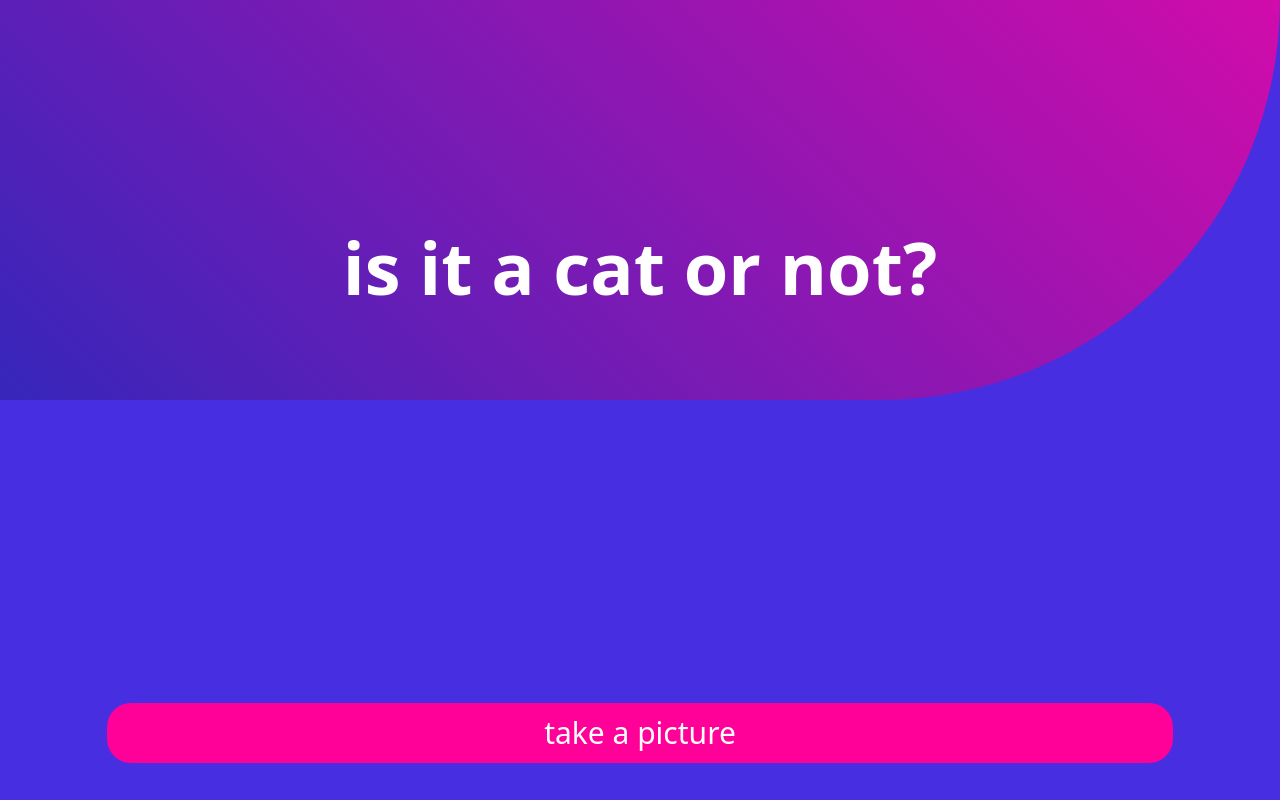
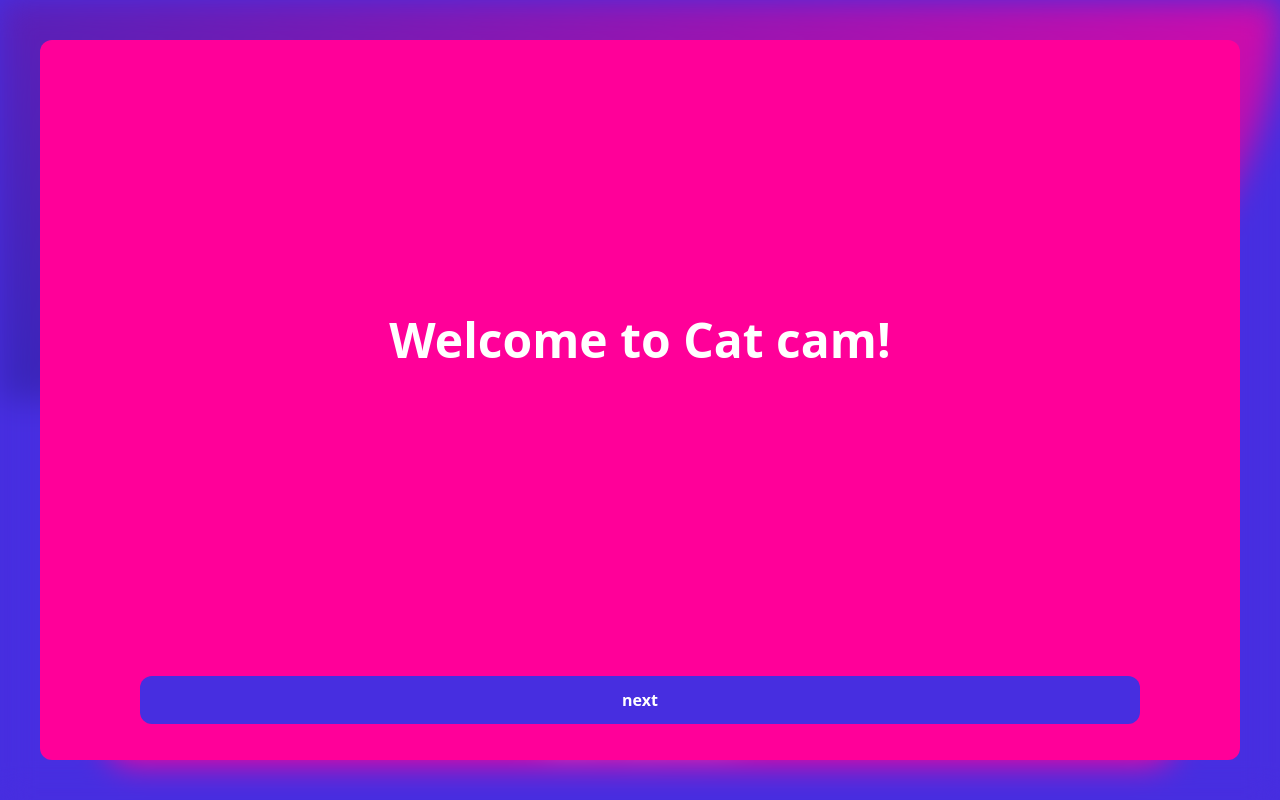
Before and after one commit to PonchoCeniceros/catcam, a React app in the folder mobile/: page / in a window 1280 px wide. Built offline with nearby package versions, Linux system fonts and the light colour scheme.

Commit message:
[main] adding instructions carousel

```diff
--- a/mobile/package.json
+++ b/mobile/package.json
@@ -26,6 +26,7 @@
     "babel-loader": "^9.1.2",
     "copy-webpack-plugin": "^11.0.0",
     "css-loader": "^6.7.3",
+    "file-loader": "^6.2.0",
     "html-webpack-plugin": "^5.5.0",
     "postcss-loader": "^7.0.2",
     "prefixer": "0.0.3",
--- /dev/null
+++ b/mobile/src/components/catCamera.js
@@ -0,0 +1,65 @@
+import React, { useRef, useState } from 'react';
+import '../assets/styles/layout.css';
+import PictureButton from './pictureButton';
+import { img2rgbArray, inference } from '../helpers/processImage';
+
+
+const CatCamera = () => {
+  const SENT_RES = -1.0;
+  const canvasRef = useRef(null);
+  const [img, setImg] = useState(null);
+  const [ans, setAns] = useState({banner: '', res: SENT_RES });
+
+  const getPicture = (imagePath) => {
+    // setting image to display
+    setImg(prev => imagePath)
+
+    // draw image to inference
+    let img = new Image();
+    img.src = imagePath;
+    img.onload = async () => {
+      const canvas  = canvasRef.current;
+      const context = canvas.getContext('2d');
+      context.drawImage(img, 0, 0, 64, 64);
+      const buff = context.getImageData(0, 0, 64, 64);
+      const data = img2rgbArray(buff.data);
+      const res  = await inference(data);
+      setAns(prev => ({
+        ...prev,
+        ...{
+          banner: Math.round(res) ? "it is a cat" : "it's not a cat",
+          res: Math.abs(parseFloat(res).toFixed(6))
+        }
+      }));
+    }
+  };
+
+  return (
+     <div className='z-0 bg-[#472EE0] static h-screen w-screen flex flex-col'>
+       <div className='bg-sphere-grad opacity-[.75] absolute w-full h-1/2 rounded-br-full'></div>
+       <div className='z-10 w-full h-4/6 text-white flex justify-center items-center'>
+         <canvas hidden ref={canvasRef}/>
+         { img ?
+           <img
+             style={{ width: 300, height: 300 }}
+             className='rounded-full m-6 top-3 shadow-2xl'
+             src={img}
+           />
+           :
+           <div className='text-7xl font-bold text-center m-6 top-3'>
+             is it a cat or not?
+           </div>
+         }
+       </div>
+       <div className='z-10 w-full h-1/6 text-white flex flex-col justify-center items-center'>
+         <h1 className='text-5xl'>{ans.banner}</h1>
+         <h5>{ans.res != SENT_RES && `(${ans.res})`}</h5>
+       </div>
+       <div className='z-10 w-full h-1/6 flex justify-center items-center'>
+         <PictureButton getPicture={getPicture} />
+       </div>
+    </div>
+  );
+};
+
+export default CatCamera;
--- /dev/null
+++ b/mobile/src/components/instructionCard.js
@@ -0,0 +1,24 @@
+import React from 'react';
+
+const InstructionCard = ({action, shift, banner, children}) => {
+
+  const shifting = () => {
+    action(shift);
+  };
+
+  return (
+    <div className="bg-[#FF0099] w-1/3 h-[90vh] m-10 rounded-xl flex flex-col">
+      <div className='w-full h-5/6 flex flex-col'>
+        {children}
+      </div>
+      <div className='w-full h-1/6 flex justify-center items-center'>
+        <button
+          onClick={shifting}
+          className="bg-[#472EE0] w-10/12 rounded-xl text-white text-md text-center font-bold p-3 m-8"
+        >{banner}</button>
+      </div>
+    </div>
+  );
+};
+
+export default InstructionCard;
--- /dev/null
+++ b/mobile/src/components/instructions.js
@@ -0,0 +1,54 @@
+import React, { useState } from 'react';
+import InstructionCard from './instructionCard';
+import { SHIFTS } from '../helpers/instructions';
+import step1 from '../assets/img/step1.png';
+import step2 from '../assets/img/step2.png';
+
+const Instructions = ({finish, children}) => {
+  const [shift, setShift] = useState(SHIFTS.BEGIN);
+
+  const shifting = (value) => {
+    setShift(prev => value);
+    if (value == SHIFTS.HIDDEN) finish();
+  };
+
+  return (
+    <div className='relative overflow-hidden flex flex-row w-screen h-screen bg-[#472EE0] z-20'>
+      {children}
+      <div
+        style={{transition: "0.5s"}}
+        className={shift}
+      >
+        <InstructionCard action={shifting} shift={SHIFTS.NEXT} banner="next">
+          <div className='w-full h-full flex justify-center items-center px-8'>
+            <div className='text-5xl font-bold text-center text-white'>
+              Welcome to Cat cam!
+            </div>
+          </div>
+        </InstructionCard>
+        <InstructionCard action={shifting} shift={SHIFTS.END} banner="next">
+          <div className='w-full h-5/6 flex justify-center items-center p-8'>
+            <img src={step1} width="130" height="330" />
+          </div>
+          <div className='w-full h-1/6 flex justify-center items-center px-8'>
+            <div className='text-3xl font-bold text-center text-white'>
+              take a picture with your camera...
+            </div>
+          </div>
+        </InstructionCard>
+        <InstructionCard action={shifting} shift={SHIFTS.HIDDEN} banner="go it">
+          <div className='w-full h-1/3 flex justify-center items-center px-8'>
+            <div className='text-3xl font-bold text-center text-white'>
+              ...and discover if it is a cat or not!
+            </div>
+          </div>
+          <div className='w-full h-2/3 flex justify-center items-center p-8'>
+            <img src={step2} width="150" height="350" />
+          </div>
+        </InstructionCard>
+      </div>
+    </div>
+  );
+};
+
+export default Instructions;
--- /dev/null
+++ b/mobile/src/helpers/instructions.js
@@ -0,0 +1,10 @@
+const BASE_CLASS = "absolute w-[300vw] h-screen flex flex-row justify-center items-center"
+
+const SHIFTS = {
+  BEGIN: `${BASE_CLASS} -left-[0vw]`,
+  NEXT: `${BASE_CLASS} -left-[100vw]`,
+  END: `${BASE_CLASS} -left-[200vw]`,
+  HIDDEN: `${BASE_CLASS} hidden`,
+}
+
+export {BASE_CLASS, SHIFTS};
--- a/mobile/src/views/app.js
+++ b/mobile/src/views/app.js
@@ -1,65 +1,23 @@
-import React, { useRef, useState } from 'react';
-import PictureButton from '../components/pictureButton';
-import { img2rgbArray, inference } from '../helpers/processImage';
-import '../assets/styles/layout.css';
+import React, { useState } from 'react';
+import CatCamera from '../components/catCamera';
+import Instructions from '../components/instructions';
 
 const App = () => {
-  const SENT_RES = -1.0;
-  const canvasRef = useRef(null);
-  const [img, setImg] = useState(null);
-  const [ans, setAns] = useState({banner: '', res: SENT_RES });
+  const [instructionsAreFinished, setInstructionsStatus] = useState(false);
 
-  const getPicture = (imagePath) => {
-    // setting image to display
-    setImg(prev => imagePath)
-
-    // draw image to inference
-    let img = new Image();
-    img.src = imagePath;
-    img.onload = async () => {
-      const canvas  = canvasRef.current;
-      const context = canvas.getContext('2d');
-      context.drawImage(img, 0, 0, 64, 64);
-      const buff = context.getImageData(0, 0, 64, 64);
-      const data = img2rgbArray(buff.data);
-      const res  = await inference(data);
-      setAns(prev => ({
-        ...prev,
-        ...{
-          banner: Math.round(res) ? "it is a cat" : "it's not a cat",
-          res: Math.abs(parseFloat(res).toFixed(6))
-        }
-      }));
-    }
+  const finishInstructions = () => {
+    setInstructionsStatus(prev => true);
   };
 
   return (
-    <div>
-      <div className='bg-[#472EE0] static h-screen w-screen flex flex-col'>
-        <div className='bg-sphere-grad z-0 opacity-[.75] absolute w-full h-1/2 rounded-br-full'></div>
-        <div className='z-10 w-full h-4/6 text-white flex justify-center items-center'>
-          <canvas hidden ref={canvasRef}/>
-          { img ?
-            <img
-              style={{ width: 300, height: 300 }}
-              className='rounded-full m-6 top-3 shadow-2xl'
-              src={img}
-            />
-            :
-            <div className='text-7xl font-bold text-center m-6 top-3'>
-              is it a cat or not?
-            </div>
-          }
-        </div>
-        <div className='z-10 w-full h-1/6 text-white flex flex-col justify-center items-center'>
-          <h1 className='text-5xl'>{ans.banner}</h1>
-          <h5>{ans.res != SENT_RES && `(${ans.res})`}</h5>
-        </div>
-        <div className='z-10 w-full h-1/6 flex justify-center items-center'>
-          <PictureButton getPicture={getPicture} />
-        </div>
+    <Instructions finish={finishInstructions}>
+      <div
+        style={{transition: "0.3s"}}
+        className={!instructionsAreFinished ? 'blur-lg' : ''}
+      >
+        <CatCamera />
       </div>
-    </div>
+    </Instructions>
   );
 };
 
--- a/mobile/webpack.config.js
+++ b/mobile/webpack.config.js
@@ -29,7 +29,11 @@ module.exports = {
               { loader: 'css-loader', options: { importLoaders: 1 } },
               'postcss-loader',
             ],
-        }]
+        },{
+          test: /\.png$/,
+          use: 'file-loader'
+        }
+      ]
     },
     mode: 'production'
 }
```
Also changed, not shown: mobile/dist/29c940e2ba9183dad11e3623b75ae9a5.png (added), mobile/dist/bundle.index.js, mobile/dist/d2e1b9cabeadb465d8cd0e1d3b486ffa.png (added), mobile/dist/index.html, mobile/src/assets/img/step1.png (added), mobile/src/assets/img/step2.png (added), 1 other file.
